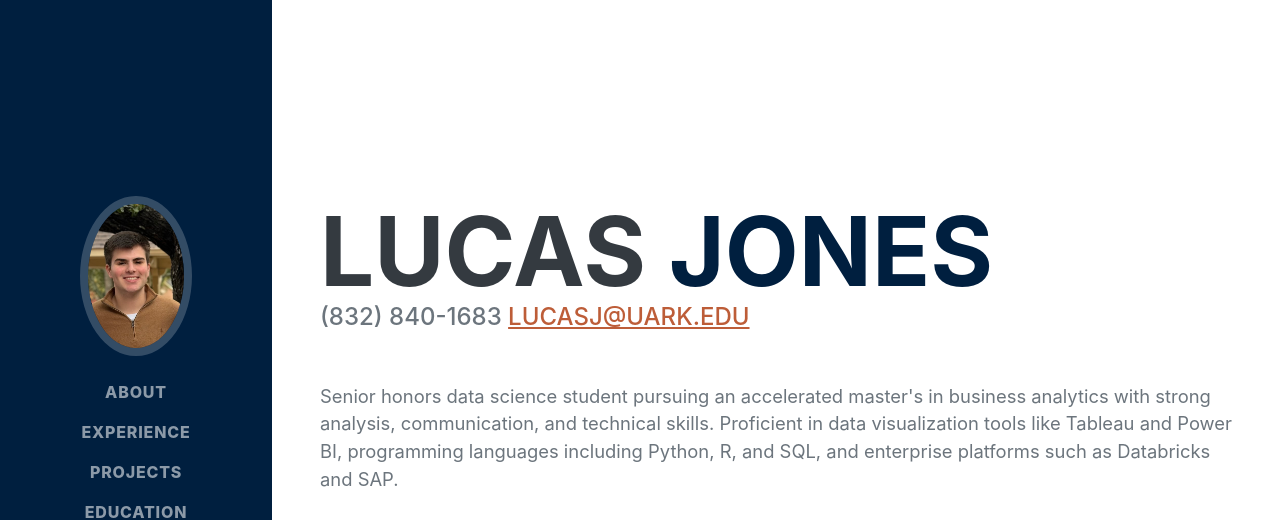
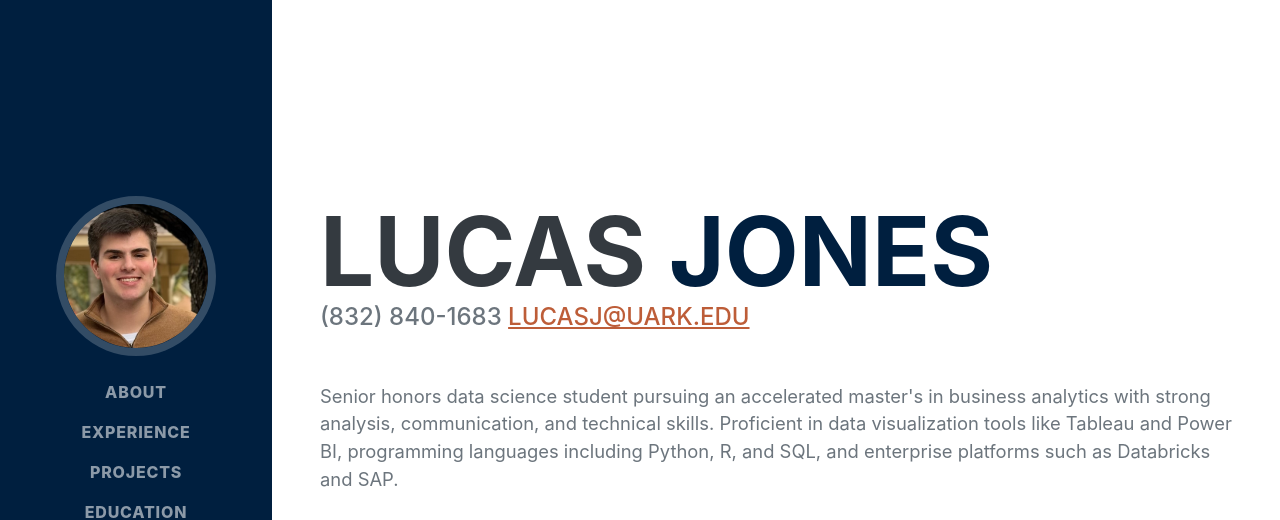
Before and after one commit to Lucaspj1/lucaspjones.github.io, a plain HTML site: page index.html in a window 1280 px wide. Shown: the top 520 px of the page. Drawn offline with nearby package versions, Linux system fonts and the light colour scheme; a web font is replaced by a local one.

Commit message:
Update index.html

```diff
--- a/index.html
+++ b/index.html
@@ -13,10 +13,15 @@
     <link href="css/styles.css" rel="stylesheet" />
     <style>
         .bg-primary {
-            background-color: #001f3f !important; /* Navy */
+        background-color: #001f3f !important; /* Navy */
         }
         .text-primary {
             color: #001f3f !important;
+        }
+        .img-profile {
+            width: 10rem;
+            height: 10rem;
+            object-fit: cover;
         }
     </style>
 </head>
```
